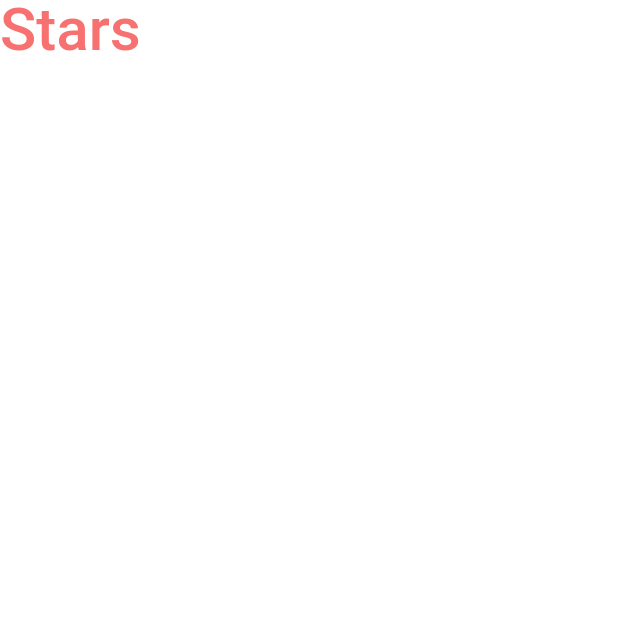
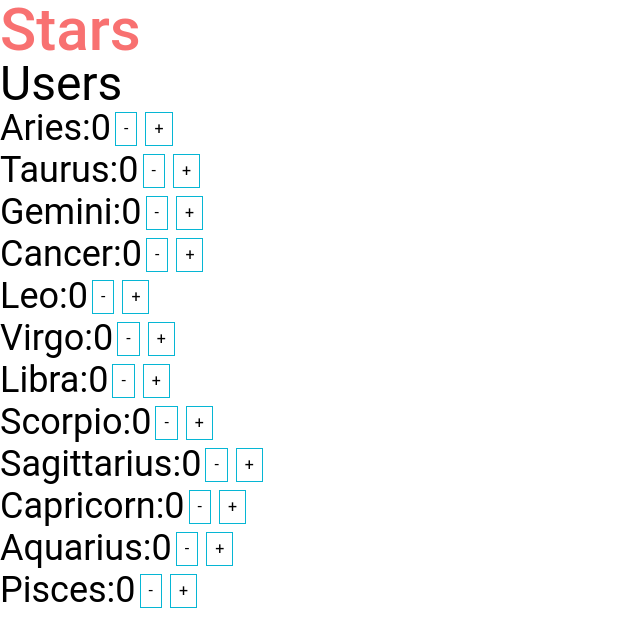
Before and after one commit to allanlalangan/stars, a React (Create React App) app: page / in a window 1280 px wide. Shown: the top 640 px of the page, without its empty margins (0-640 px from the left). Built offline with nearby package versions, Linux system fonts and the light colour scheme.

Commit message:
init store Provider, create dummy data and Counter component

```diff
--- a/src/App.js
+++ b/src/App.js
@@ -1,7 +1,10 @@
+import Counter from './components/Counter';
+
 const App = () => {
   return (
     <div>
       <h1 className='text-red-400 font-medium'>Stars</h1>
+      <Counter />
     </div>
   );
 };
--- /dev/null
+++ b/src/components/Counter.jsx
@@ -0,0 +1,35 @@
+import { useSelector, useDispatch } from 'react-redux';
+import { increment, decrement } from '../features/signsSlice';
+
+const Counter = () => {
+  const { signs } = useSelector((state) => state.signs);
+  const dispatch = useDispatch();
+
+  return (
+    <div>
+      <h2>Users</h2>
+      <ul>
+        {signs?.map((sign) => (
+          <li className='flex'>
+            <h3 className='capitalize'>
+              {sign.name}:{sign.users}
+            </h3>
+            <button
+              onClick={() => dispatch(decrement(sign.name))}
+              className='counter-btn'
+            >
+              -
+            </button>
+            <button
+              onClick={() => dispatch(increment(sign.name))}
+              className='counter-btn'
+            >
+              +
+            </button>
+          </li>
+        ))}
+      </ul>
+    </div>
+  );
+};
+export default Counter;
```
Also changed, not shown: public/dummy.js (added, +16 -0 lines).
